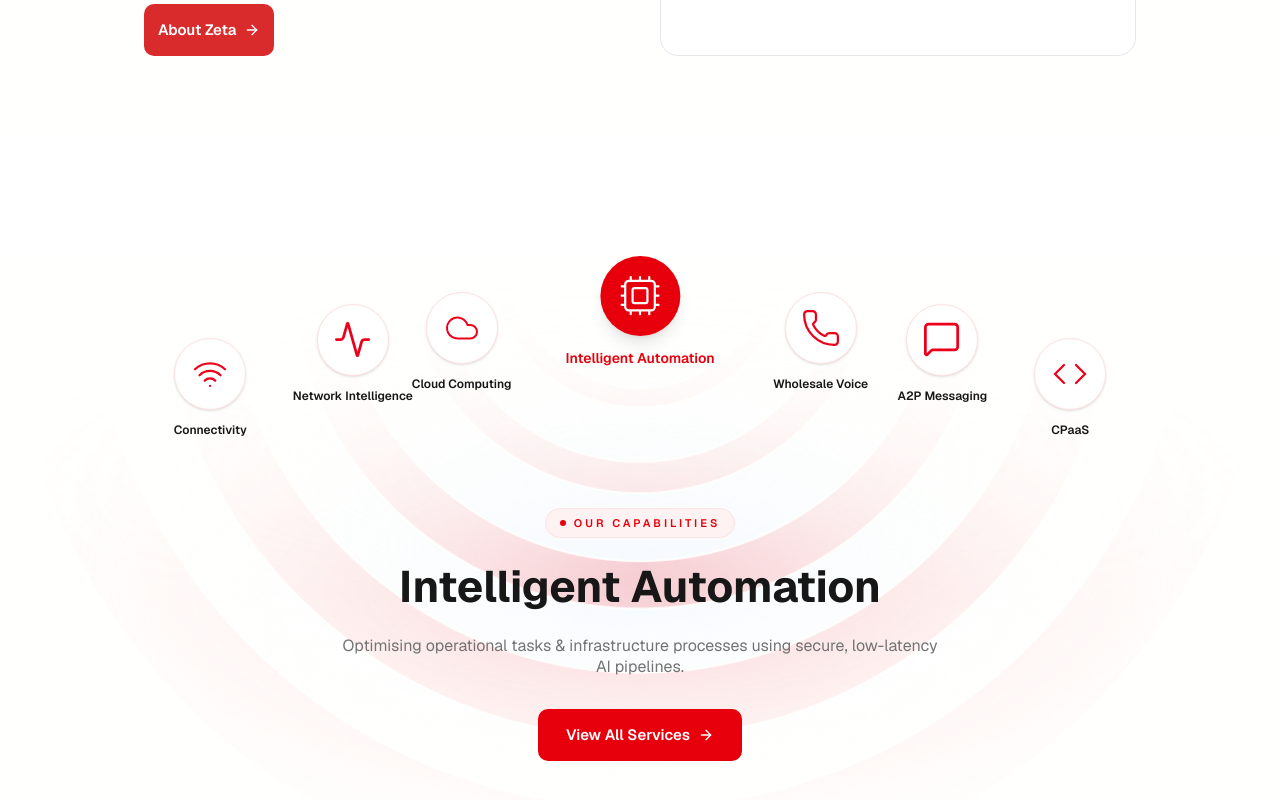
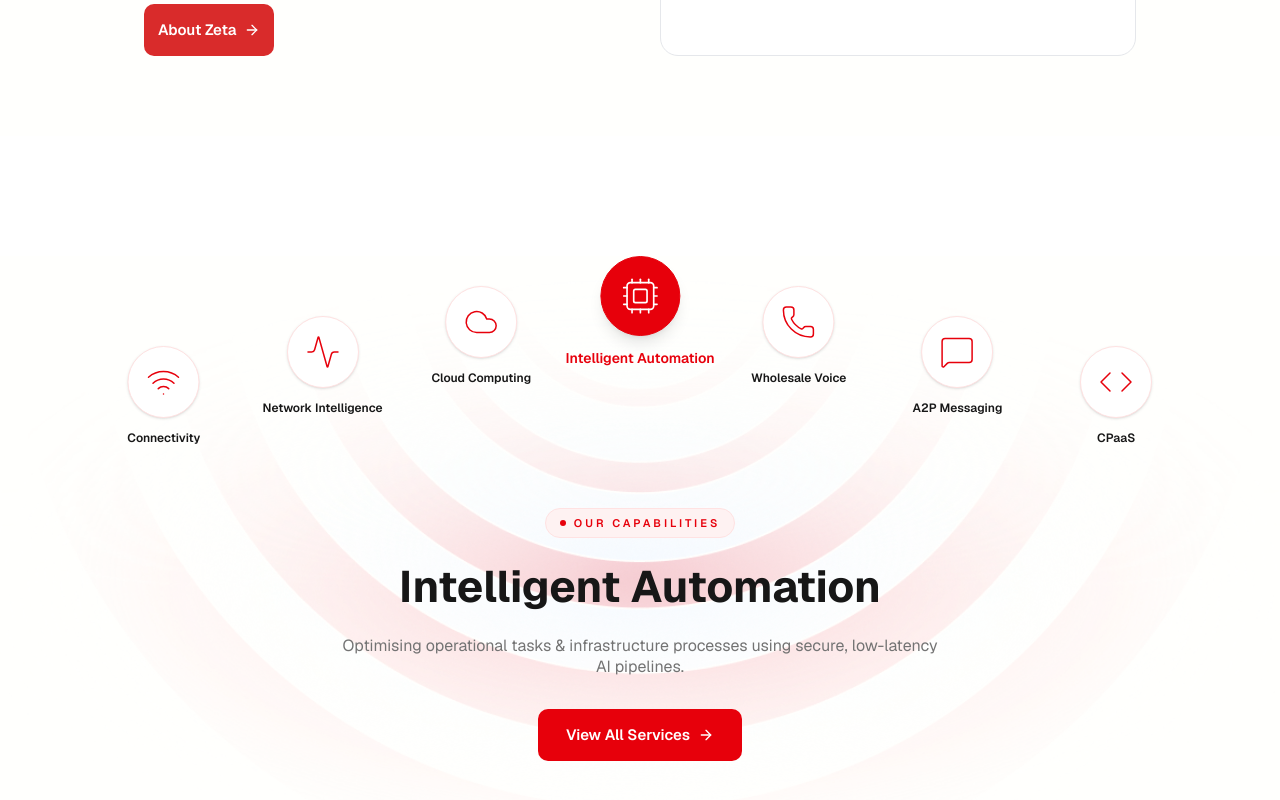
Before and after one commit to MalikAmirJaved/zeta-tech, a Next.js app: page / in a window 1280 px wide. Shown: the part 2324-3124 px from the top of the page. Built offline with nearby package versions, Linux system fonts and the light colour scheme.

Commit message:
little bit adding

```diff
--- a/src/components/sections/Automation.tsx
+++ b/src/components/sections/Automation.tsx
@@ -1,8 +1,101 @@
 "use client";
 
-import { ArrowRight } from "lucide-react";
+import { useState } from "react";
+import {
+  ArrowRight,
+  Wifi,
+  Activity,
+  Cloud,
+  Cpu,
+  Phone,
+  MessageSquare,
+  Code,
+  type LucideIcon,
+} from "lucide-react";
+
+type CapabilityItem = {
+  key: string;
+  label: string;
+  icon: LucideIcon;
+  header: string;
+  des: string;
+};
+
+const ITEMS: CapabilityItem[] = [
+  {
+    key: "connectivity",
+    label: "Connectivity",
+    icon: Wifi,
+    header: "Connectivity",
+    des: "Secure global fibers, IP transit, LDI operations, and private networks engineered for maximum uptime and resilience.",
+  },
+  {
+    key: "network-intelligence",
+    label: "Network Intelligence",
+    icon: Activity,
+    header: "Network Intelligence",
+    des: "Deep packet telemetry, proactive traffic shaping, diagnostics, and machine-learning threat detection networks.",
+  },
+  {
+    key: "cloud-computing",
+    label: "Cloud Computing",
+    icon: Cloud,
+    header: "Cloud Computing",
+    des: "Sovereign data centers, cloud infrastructure hosts, intelligent orchestrators, and automated virtualization models.",
+  },
+  {
+    key: "intelligent-automation",
+    label: "Intelligent Automation",
+    icon: Cpu,
+    header: "Intelligent Automation",
+    des: "Optimising operational tasks & infrastructure processes using secure, low-latency AI pipelines.",
+  },
+  {
+    key: "wholesale-voice",
+    label: "Wholesale Voice",
+    icon: Phone,
+    header: "Wholesale Voice",
+    des: "Enterprise scale termination & originations.",
+  },
+  {
+    key: "a2p-messaging",
+    label: "A2P Messaging",
+    icon: MessageSquare,
+    header: "A2P Messaging",
+    des: "Application communication relays and security APIs.",
+  },
+  {
+    key: "cpaas",
+    label: "CPaaS",
+    icon: Code,
+    header: "CPaaS",
+    des: "Programmable developer APIs for voice, video & messaging.",
+  },
+];
+
+// Index of "Intelligent Automation" in ITEMS — also the default selection
+// and the middle slot of the arc.
+const DEFAULT_SELECTED = 3;
+const TOTAL = ITEMS.length;
+
+// 7 evenly spaced slot positions across the arc (left %), all fully
+// visible, with a smooth, evenly-stepped bow (top px). Slot 3 is always
+// the center slot.
+const SLOT_POSITIONS = [
+  { left: 2, top: 90 },
+  { left: 18, top: 60 },
+  { left: 34, top: 30 },
+  { left: 50, top: 0 },
+  { left: 66, top: 30 },
+  { left: 82, top: 60 },
+  { left: 98, top: 90 },
+];
+const CENTER_SLOT = 3;
 
 export function Automation() {
+  const [selected, setSelected] = useState(DEFAULT_SELECTED);
+  const active = ITEMS[selected];
+
   return (
     <section className="relative bg-white py-30 px-6 lg:px-[144px] overflow-hidden">
       <div className="max-w-[1440px] mx-auto relative">
@@ -17,75 +110,49 @@ export function Automation() {
 
           {/* Icons Container */}
           <div className="relative flex items-start justify-center h-full">
-            {/* Connectivity */}
-            <div className="absolute left-[3%] flex items-start">
-              <div className="flex flex-col items-center mt-[82px]">
-                <div className="w-[72px] h-[72px] rounded-full bg-white border border-red-100 flex items-center justify-center shadow-sm">
-                  <img src="/images/wifi.svg" alt="Connectivity" className="w-9 h-9" />
-                </div>
-                <span className="mt-3 font-sans text-xs font-semibold text-neutral-900 text-center">Connectivity</span>
-              </div>
-            </div>
+            {ITEMS.map((item, i) => {
+              const slotIndex = (i - selected + CENTER_SLOT + TOTAL) % TOTAL;
+              const pos = SLOT_POSITIONS[slotIndex];
+              const isCenter = slotIndex === CENTER_SLOT;
+              const Icon = item.icon;
 
-            {/* Network Intelligence */}
-            <div className="absolute left-[15%] flex items-start">
-              <div className="flex flex-col items-center mt-[48px]">
-                <div className="w-[72px] h-[72px] rounded-full bg-white border border-red-100 flex items-center justify-center shadow-sm">
-                  <img src="/images/Vector (4).svg" alt="Network Intelligence" className="w-9 h-9" />
-                </div>
-                <span className="mt-3 font-sans text-xs font-semibold text-neutral-900 text-center">Network Intelligence</span>
-              </div>
-            </div>
-
-            {/* Cloud Computing */}
-            <div className="absolute left-[27%] flex items-start">
-              <div className="flex flex-col items-center mt-[36px]">
-                <div className="w-[72px] h-[72px] rounded-full bg-white border border-red-100 flex items-center justify-center shadow-sm">
-                  <img src="/images/cloud.svg" alt="Cloud Computing" className="w-9 h-9" />
-                </div>
-                <span className="mt-3 font-sans text-xs font-semibold text-neutral-900 text-center">Cloud Computing</span>
-              </div>
-            </div>
-
-            {/* Center: Intelligent Automation */}
-            <div className="absolute left-1/2 -translate-x-1/2 flex items-start">
-              <div className="flex flex-col items-center">
-                <div className="w-20 h-20 rounded-full bg-red-600 flex items-center justify-center shadow-lg">
-                  <img src="/images/Vector (5).svg" alt="Intelligent Automation" className="w-10 h-10" />
-                </div>
-                <span className="mt-3 font-sans text-sm font-semibold text-red-600 text-center">Intelligent Automation</span>
-              </div>
-            </div>
-
-            {/* Wholesale Voice */}
-            <div className="absolute right-[27%] flex items-start">
-              <div className="flex flex-col items-center mt-[36px]">
-                <div className="w-[72px] h-[72px] rounded-full bg-white border border-red-100 flex items-center justify-center shadow-sm">
-                  <img src="/images/Vector (6).svg" alt="Wholesale Voice" className="w-9 h-9" />
-                </div>
-                <span className="mt-3 font-sans text-xs font-semibold text-neutral-900 text-center">Wholesale Voice</span>
-              </div>
-            </div>
-
-            {/* A2P Messaging */}
-            <div className="absolute right-[15%] flex items-start">
-              <div className="flex flex-col items-center mt-[48px]">
-                <div className="w-[72px] h-[72px] rounded-full bg-white border border-red-100 flex items-center justify-center shadow-sm">
-                  <img src="/images/Vector (7).svg" alt="A2P Messaging" className="w-9 h-9" />
-                </div>
-                <span className="mt-3 font-sans text-xs font-semibold text-neutral-900 text-center">A2P Messaging</span>
-              </div>
-            </div>
-
-            {/* CPaaS */}
-            <div className="absolute right-[3%] flex items-start">
-              <div className="flex flex-col items-center mt-[82px]">
-                <div className="w-[72px] h-[72px] rounded-full bg-white border border-red-100 flex items-center justify-center shadow-sm">
-                  <img src="/images/code.svg" alt="CPaaS" className="w-9 h-9" />
-                </div>
-                <span className="mt-3 font-sans text-xs font-semibold text-neutral-900 text-center">CPaaS</span>
-              </div>
-            </div>
+              return (
+                <button
+                  key={item.key}
+                  type="button"
+                  onClick={() => setSelected(i)}
+                  aria-pressed={isCenter}
+                  className="absolute flex flex-col items-center cursor-pointer transition-all duration-700 ease-in-out focus:outline-none"
+                  style={{
+                    left: `${pos.left}%`,
+                    top: `${pos.top}px`,
+                    transform: "translateX(-50%)",
+                  }}
+                >
+                  <div
+                    className={`rounded-full border flex items-center justify-center transition-all duration-700 ease-in-out ${
+                      isCenter
+                        ? "w-20 h-20 bg-red-600 border-red-600 shadow-lg"
+                        : "w-[72px] h-[72px] bg-white border-red-100 shadow-sm hover:border-red-300"
+                    }`}
+                  >
+                    <Icon
+                      strokeWidth={1}
+                      className={`transition-all duration-700 ease-in-out ${
+                        isCenter ? "w-10 h-10 text-white" : "w-9 h-9 text-red-600"
+                      }`}
+                    />
+                  </div>
+                  <span
+                    className={`mt-3 font-sans font-semibold text-center transition-all duration-700 ease-in-out ${
+                      isCenter ? "text-sm text-red-600" : "text-xs text-neutral-900"
+                    }`}
+                  >
+                    {item.label}
+                  </span>
+                </button>
+              );
+            })}
           </div>
         </div>
 
@@ -100,13 +167,13 @@ export function Automation() {
           </div>
 
           {/* Heading */}
-          <h2 className="font-heading font-bold text-[44px] leading-[57px] text-center text-neutral-900 mb-5">
-            Intelligent Automation
+          <h2 className="font-heading font-bold text-[44px] leading-[57px] text-center text-neutral-900 mb-5 transition-all duration-300">
+            {active.header}
           </h2>
 
           {/* Subheading */}
-          <p className="font-sans text-base leading-[21px] text-center text-neutral-500 max-w-[600px] mx-auto mb-8">
-            Optimising operational tasks & infrastructure processes using secure, low-latency AI pipelines.
+          <p className="font-sans text-base leading-[21px] text-center text-neutral-500 max-w-[600px] mx-auto mb-8 transition-all duration-300">
+            {active.des}
           </p>
 
           {/* CTA Button */}
```
